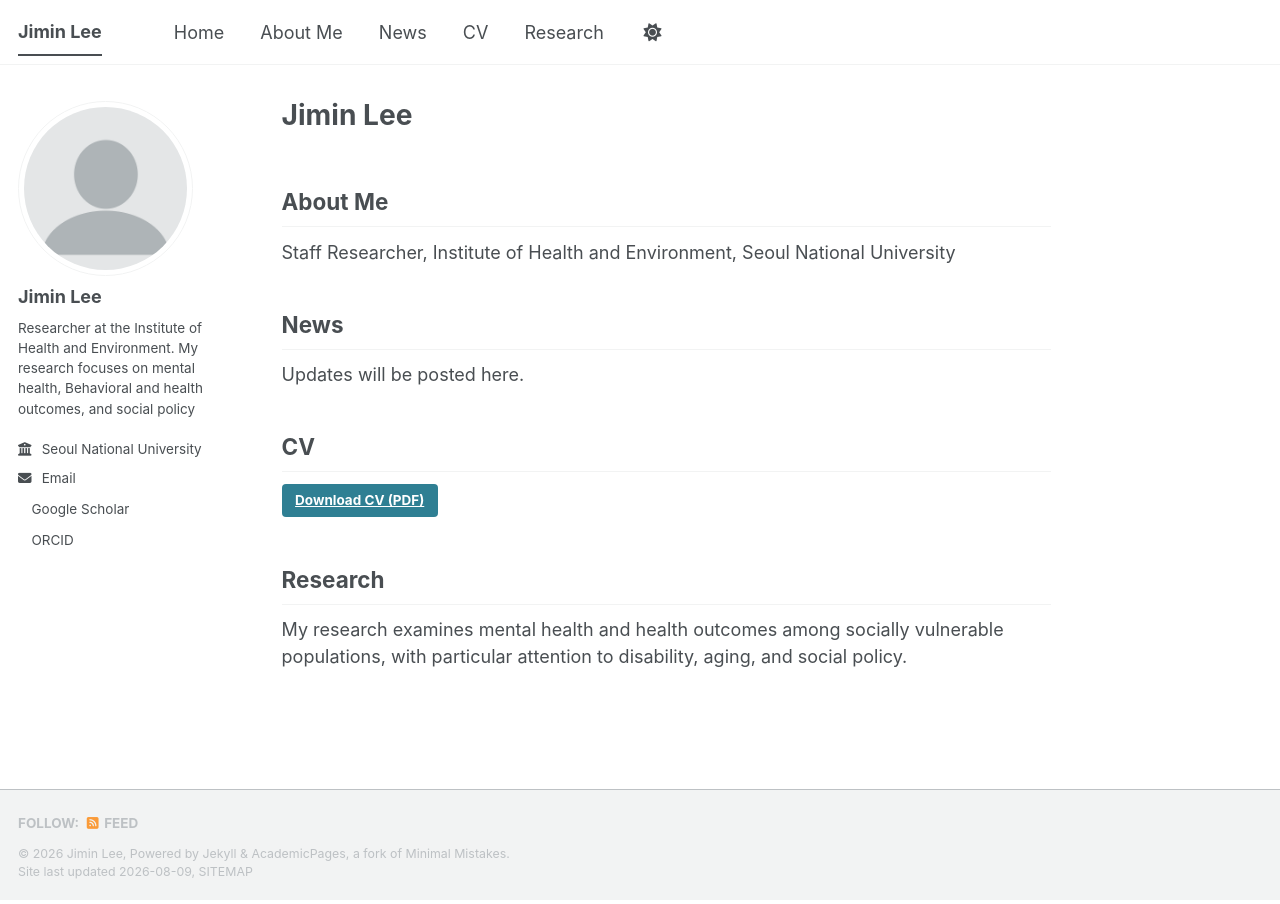
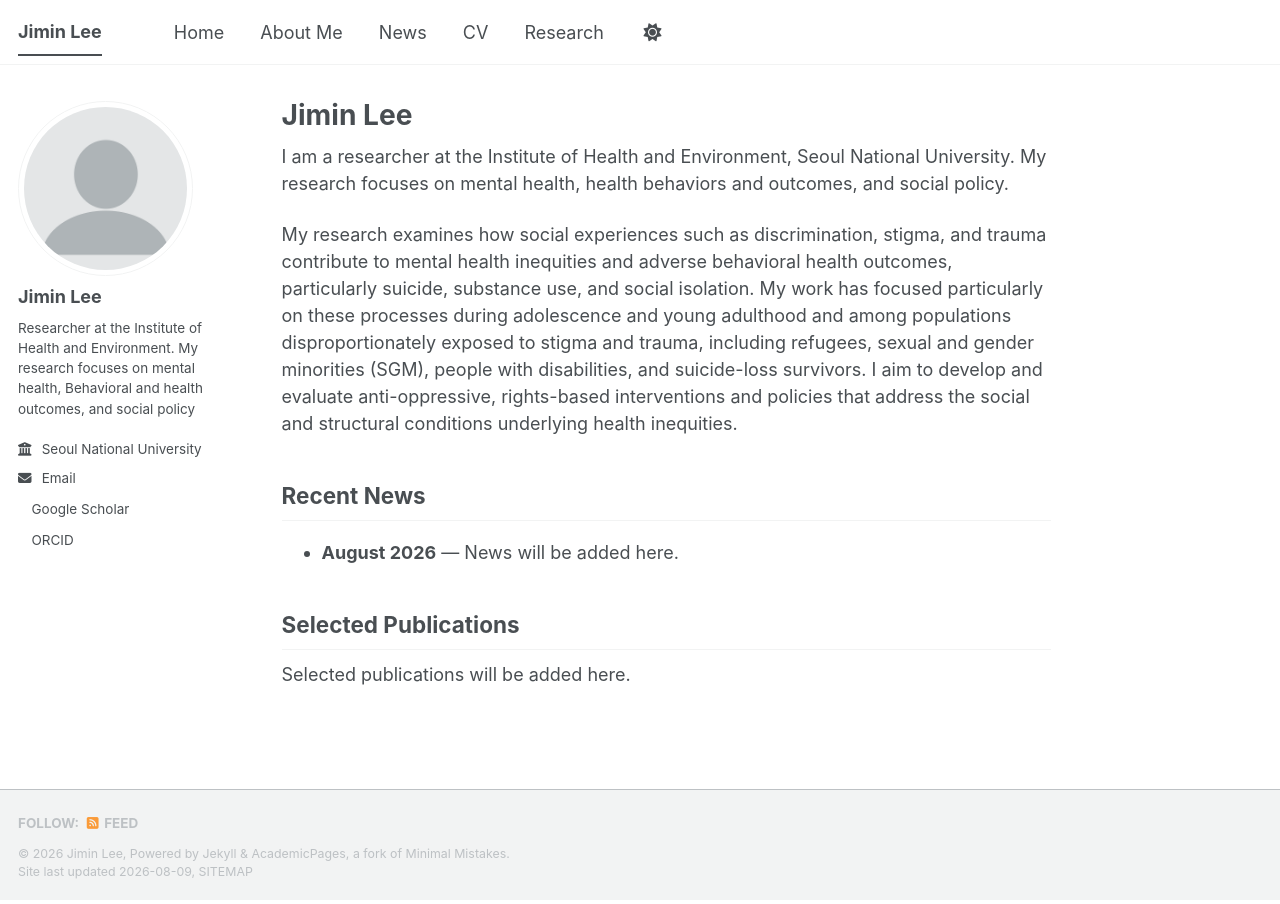
Before and after one commit to jiminlee-research/jiminlee-research.github.io, a Jekyll site: the page built from _pages/about.md, in a window 1280 px wide. Built offline with Jekyll 4.4.1, drawn with Linux system fonts in a browser that asks for light colours; a style sheet for code colours, icons or effects is not loaded.

Commit message:
Update about.md

```diff
--- a/_pages/about.md
+++ b/_pages/about.md
@@ -7,26 +7,14 @@ redirect_from:
   - /about.html
 ---
 
-<div id="about-me"></div>
+I am a researcher at the Institute of Health and Environment, Seoul National University. My research focuses on mental health, health behaviors and outcomes, and social policy.
 
-## About Me
+My research examines how social experiences such as discrimination, stigma, and trauma contribute to mental health inequities and adverse behavioral health outcomes, particularly suicide, substance use, and social isolation. My work has focused particularly on these processes during adolescence and young adulthood and among populations disproportionately exposed to stigma and trauma, including refugees, sexual and gender minorities (SGM), people with disabilities, and suicide-loss survivors. I aim to develop and evaluate anti-oppressive, rights-based interventions and policies that address the social and structural conditions underlying health inequities.
 
-Staff Researcher, Institute of Health and Environment, Seoul National University
+## Recent News
 
-<div id="news"></div>
+- **August 2026** — News will be added here.
 
-## News
+## Selected Publications
 
-Updates will be posted here.
-
-<div id="cv"></div>
-
-## CV
-
-[Download CV (PDF)](/files/Jimin_Lee_CV.pdf){: .btn .btn--primary}
-
-<div id="research"></div>
-
-## Research
-
-My research examines mental health and health outcomes among socially vulnerable populations, with particular attention to disability, aging, and social policy.
+Selected publications will be added here.
```
